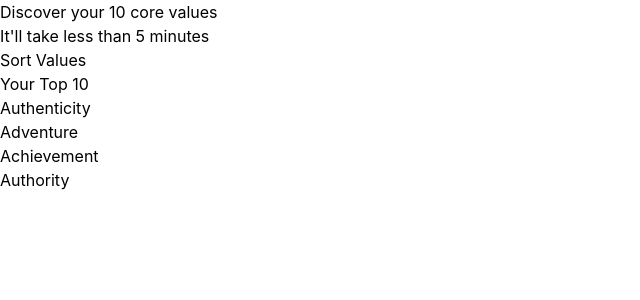
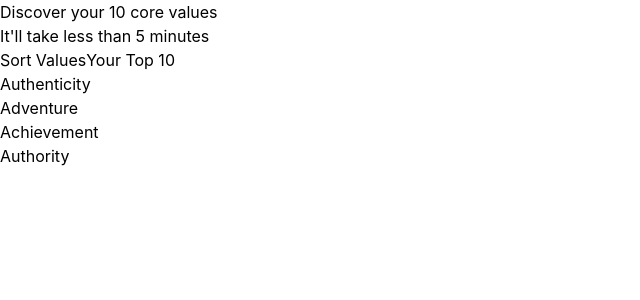
Before and after one commit to kyrelldixon/values, a React (Create React App) app: page / in a window 1280 px wide. Shown: the top 300 px of the page, without its empty margins (0-640 px from the left). Built offline with nearby package versions, Linux system fonts and the light colour scheme.

Commit message:
Change list to buttons

```diff
--- a/src/components/Nav.js
+++ b/src/components/Nav.js
@@ -2,10 +2,8 @@ import React from 'react';
 
 const Nav = () => (
   <nav>
-    <ul>
-      <li>Sort Values</li>
-      <li>Your Top 10</li>
-    </ul>
+    <button>Sort Values</button>
+    <button>Your Top 10</button>
   </nav>
 );
 
```
